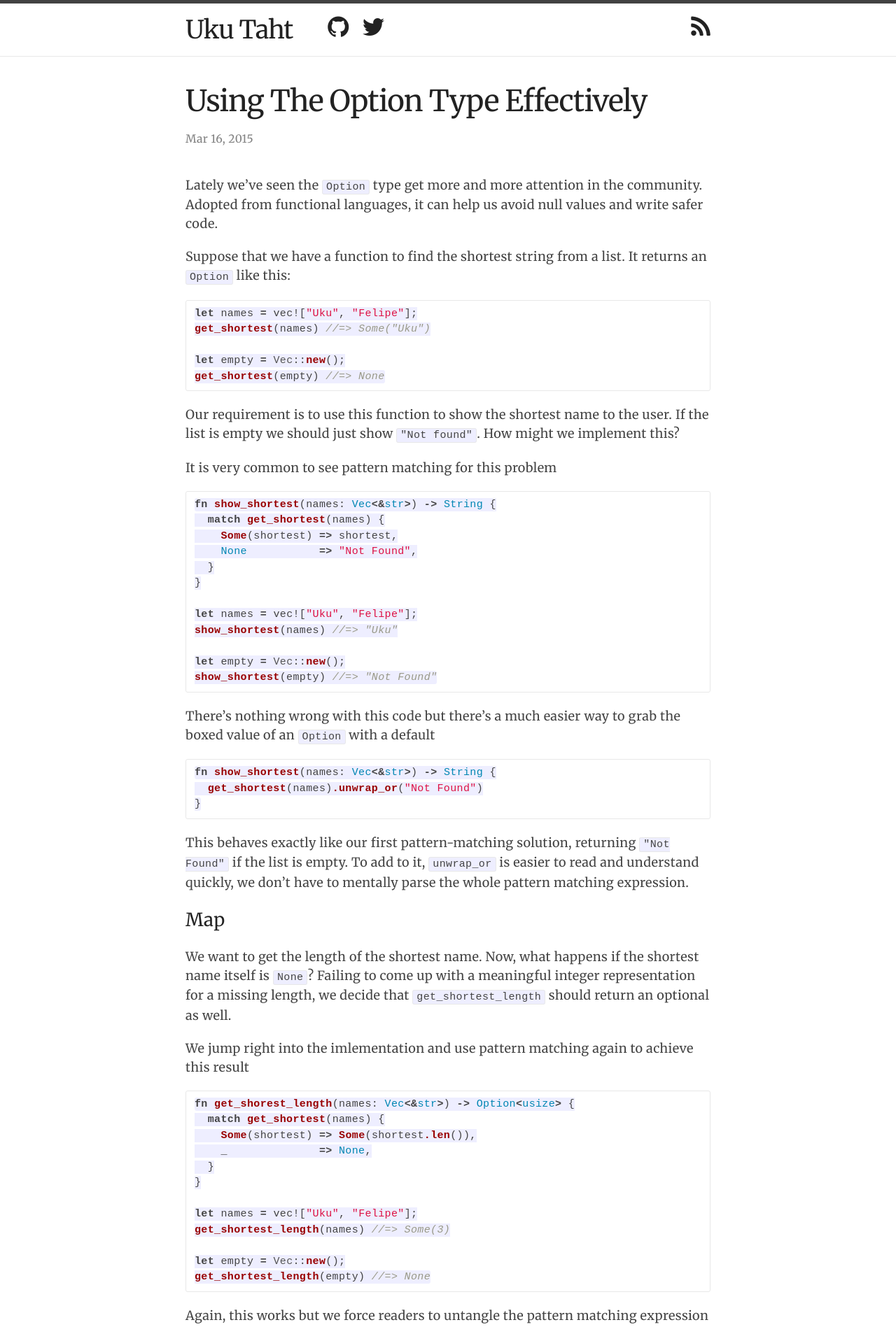
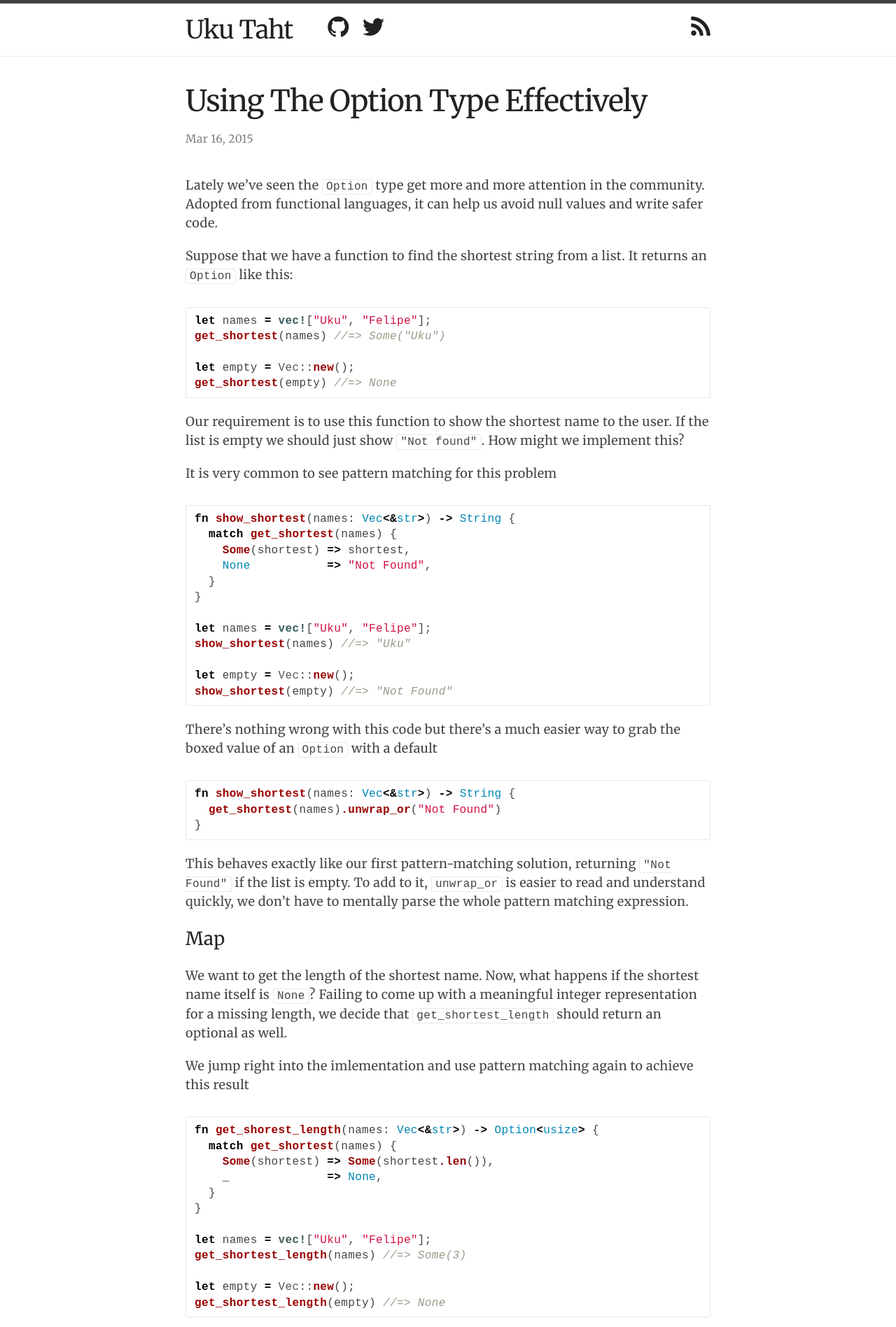
Before and after one commit to ukutaht/blog, a Jekyll site: the page built from _posts/2015-03-16-using-the-option-type-effectively.md, in a window 1280 px wide. Shown: the top 1897 px of the page at 70% size. Built offline with Jekyll 4.4.1, drawn with Linux system fonts in a browser that asks for light colours; nearby versions of some CDN libraries; Markdown is read by kramdown in place of the engine named in the settings.

Commit message:
Better code highlighting

```diff
--- a/_sass/_base.scss
+++ b/_sass/_base.scss
@@ -126,10 +126,13 @@ blockquote {
  */
 pre,
 code {
-    font-size: 15px;
+    font-size: 16px;
     border: 1px solid $grey-color-light;
     border-radius: 3px;
-    background-color: #eef;
+    background: #ffffff;
+    margin-top: 2em;
+    margin-bottom: 2em;
+    line-height: 1.4em;
 }
 
 code {
--- a/_sass/_syntax-highlighting.scss
+++ b/_sass/_syntax-highlighting.scss
@@ -2,66 +2,67 @@
  * Syntax highlighting styles
  */
 .highlight {
-    background: #fff;
     @extend %vertical-rhythm;
 
-    .c     { color: #998; font-style: italic } // Comment
-    .err   { color: #a61717; background-color: #e3d2d2 } // Error
-    .k     { font-weight: bold } // Keyword
-    .o     { font-weight: bold } // Operator
-    .cm    { color: #998; font-style: italic } // Comment.Multiline
-    .cp    { color: #999; font-weight: bold } // Comment.Preproc
-    .c1    { color: #998; font-style: italic } // Comment.Single
-    .cs    { color: #999; font-weight: bold; font-style: italic } // Comment.Special
-    .gd    { color: #000; background-color: #fdd } // Generic.Deleted
-    .gd .x { color: #000; background-color: #faa } // Generic.Deleted.Specific
-    .ge    { font-style: italic } // Generic.Emph
-    .gr    { color: #a00 } // Generic.Error
-    .gh    { color: #999 } // Generic.Heading
-    .gi    { color: #000; background-color: #dfd } // Generic.Inserted
-    .gi .x { color: #000; background-color: #afa } // Generic.Inserted.Specific
-    .go    { color: #888 } // Generic.Output
-    .gp    { color: #555 } // Generic.Prompt
-    .gs    { font-weight: bold } // Generic.Strong
-    .gu    { color: #aaa } // Generic.Subheading
-    .gt    { color: #a00 } // Generic.Traceback
-    .kc    { font-weight: bold } // Keyword.Constant
-    .kd    { font-weight: bold } // Keyword.Declaration
-    .kp    { font-weight: bold } // Keyword.Pseudo
-    .kr    { font-weight: bold } // Keyword.Reserved
-    .kt    { color: #458; font-weight: bold } // Keyword.Type
-    .m     { color: #099 } // Literal.Number
-    .s     { color: #d14 } // Literal.String
-    .na    { color: #008080 } // Name.Attribute
-    .nb    { color: #0086B3 } // Name.Builtin
-    .nc    { color: #458; font-weight: bold } // Name.Class
-    .no    { color: #008080 } // Name.Constant
-    .ni    { color: #800080 } // Name.Entity
-    .ne    { color: #900; font-weight: bold } // Name.Exception
-    .nf    { color: #900; font-weight: bold } // Name.Function
-    .nn    { color: #555 } // Name.Namespace
-    .nt    { color: #000080 } // Name.Tag
-    .nv    { color: #008080 } // Name.Variable
-    .ow    { font-weight: bold } // Operator.Word
-    .w     { color: #bbb } // Text.Whitespace
-    .mf    { color: #099 } // Literal.Number.Float
-    .mh    { color: #099 } // Literal.Number.Hex
-    .mi    { color: #099 } // Literal.Number.Integer
-    .mo    { color: #099 } // Literal.Number.Oct
-    .sb    { color: #d14 } // Literal.String.Backtick
-    .sc    { color: #d14 } // Literal.String.Char
-    .sd    { color: #d14 } // Literal.String.Doc
-    .s2    { color: #d14 } // Literal.String.Double
-    .se    { color: #d14 } // Literal.String.Escape
-    .sh    { color: #d14 } // Literal.String.Heredoc
-    .si    { color: #d14 } // Literal.String.Interpol
-    .sx    { color: #d14 } // Literal.String.Other
-    .sr    { color: #009926 } // Literal.String.Regex
-    .s1    { color: #d14 } // Literal.String.Single
-    .ss    { color: #990073 } // Literal.String.Symbol
-    .bp    { color: #999 } // Name.Builtin.Pseudo
-    .vc    { color: #008080 } // Name.Variable.Class
-    .vg    { color: #008080 } // Name.Variable.Global
-    .vi    { color: #008080 } // Name.Variable.Instance
-    .il    { color: #099 } // Literal.Number.Integer.Long
+    .hll { background-color: #ffffcc }
+    .c { color: #999988; font-style: italic } /* Comment */
+    .err { color: #a61717; background-color: #e3d2d2 } /* Error */
+    .k { color: #000000; font-weight: bold } /* Keyword */
+    .o { color: #000000; font-weight: bold } /* Operator */
+    .cm { color: #999988; font-style: italic } /* Comment.Multiline */
+    .cp { color: #999999; font-weight: bold; font-style: italic } /* Comment.Preproc */
+    .c1 { color: #999988; font-style: italic } /* Comment.Single */
+    .cs { color: #999999; font-weight: bold; font-style: italic } /* Comment.Special */
+    .gd { color: #000000; background-color: #ffdddd } /* Generic.Deleted */
+    .ge { color: #000000; font-style: italic } /* Generic.Emph */
+    .gr { color: #aa0000 } /* Generic.Error */
+    .gh { color: #999999 } /* Generic.Heading */
+    .gi { color: #000000; background-color: #ddffdd } /* Generic.Inserted */
+    .go { color: #888888 } /* Generic.Output */
+    .gp { color: #555555 } /* Generic.Prompt */
+    .gs { font-weight: bold } /* Generic.Strong */
+    .gu { color: #aaaaaa } /* Generic.Subheading */
+    .gt { color: #aa0000 } /* Generic.Traceback */
+    .kc { color: #000000; font-weight: bold } /* Keyword.Constant */
+    .kd { color: #000000; font-weight: bold } /* Keyword.Declaration */
+    .kn { color: #000000; font-weight: bold } /* Keyword.Namespace */
+    .kp { color: #000000; font-weight: bold } /* Keyword.Pseudo */
+    .kr { color: #000000; font-weight: bold } /* Keyword.Reserved */
+    .kt { color: #445588; font-weight: bold } /* Keyword.Type */
+    .m { color: #009999 } /* Literal.Number */
+    .s { color: #d01040 } /* Literal.String */
+    .na { color: #008080 } /* Name.Attribute */
+    .nb { color: #0086B3 } /* Name.Builtin */
+    .nc { color: #445588; font-weight: bold } /* Name.Class */
+    .no { color: #008080 } /* Name.Constant */
+    .nd { color: #3c5d5d; font-weight: bold } /* Name.Decorator */
+    .ni { color: #800080 } /* Name.Entity */
+    .ne { color: #990000; font-weight: bold } /* Name.Exception */
+    .nf { color: #990000; font-weight: bold } /* Name.Function */
+    .nl { color: #990000; font-weight: bold } /* Name.Label */
+    .nn { color: #555555 } /* Name.Namespace */
+    .nt { color: #000080 } /* Name.Tag */
+    .nv { color: #008080 } /* Name.Variable */
+    .ow { color: #000000; font-weight: bold } /* Operator.Word */
+    .w { color: #bbbbbb } /* Text.Whitespace */
+    .mf { color: #009999 } /* Literal.Number.Float */
+    .mh { color: #009999 } /* Literal.Number.Hex */
+    .mi { color: #009999 } /* Literal.Number.Integer */
+    .mo { color: #009999 } /* Literal.Number.Oct */
+    .sb { color: #d01040 } /* Literal.String.Backtick */
+    .sc { color: #d01040 } /* Literal.String.Char */
+    .sd { color: #d01040 } /* Literal.String.Doc */
+    .s2 { color: #d01040 } /* Literal.String.Double */
+    .se { color: #d01040 } /* Literal.String.Escape */
+    .sh { color: #d01040 } /* Literal.String.Heredoc */
+    .si { color: #d01040 } /* Literal.String.Interpol */
+    .sx { color: #d01040 } /* Literal.String.Other */
+    .sr { color: #009926 } /* Literal.String.Regex */
+    .s1 { color: #d01040 } /* Literal.String.Single */
+    .ss { color: #990073 } /* Literal.String.Symbol */
+    .bp { color: #999999 } /* Name.Builtin.Pseudo */
+    .vc { color: #008080 } /* Name.Variable.Class */
+    .vg { color: #008080 } /* Name.Variable.Global */
+    .vi { color: #008080 } /* Name.Variable.Instance */
+    .il { color: #009999 } /* Literal.Number.Integer.Long */
 }
```
